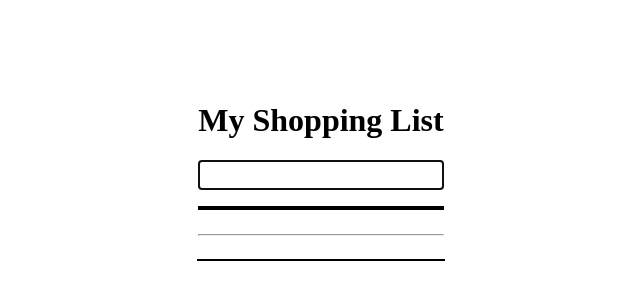
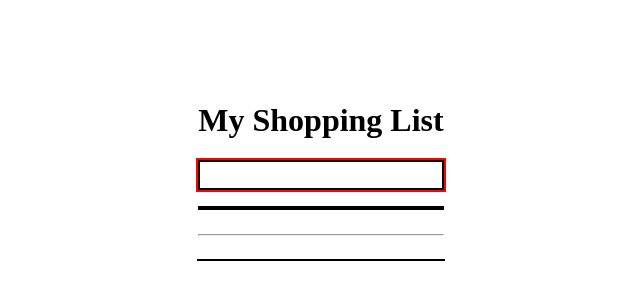
Before and after one commit to JJWallis/practical-questions, a React (Create React App) app: page / in a window 1280 px wide. Shown: the part 222-522 px from the top of the page, without its empty margins (319-959 px from the left). Built offline with nearby package versions, Linux system fonts and the light colour scheme; the HTML template or start-up script is replaced by a standard one.

Commit message:
focus styles added

```diff
--- a/src/App.tsx
+++ b/src/App.tsx
@@ -86,7 +86,8 @@ const App: FC = () => {
       if (key === 'ArrowDown' || key === 'ArrowUp') {
          const map = getMap()
          const targetItem = map.get(id as number)
-         console.log(targetItem, id)
+         console.log(id, targetItem)
+         targetItem?.focus()
          if (resultsLength > 0) {
             // check if resultsFocus state num === idx + 1 => addBtnRef focused
             setSearchResults((prevResults) => ({
--- a/src/index.css
+++ b/src/index.css
@@ -142,3 +142,7 @@ main {
    justify-content: space-between;
    align-items: center;
 }
+
+:focus {
+   outline: 2px solid red;
+}
```
